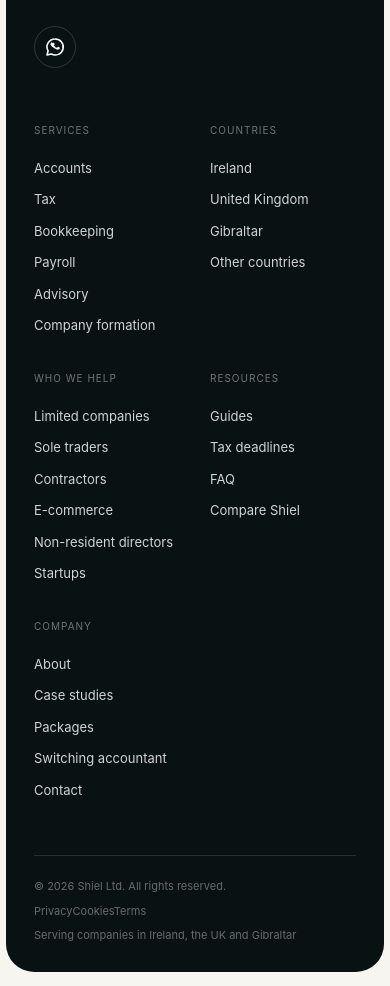
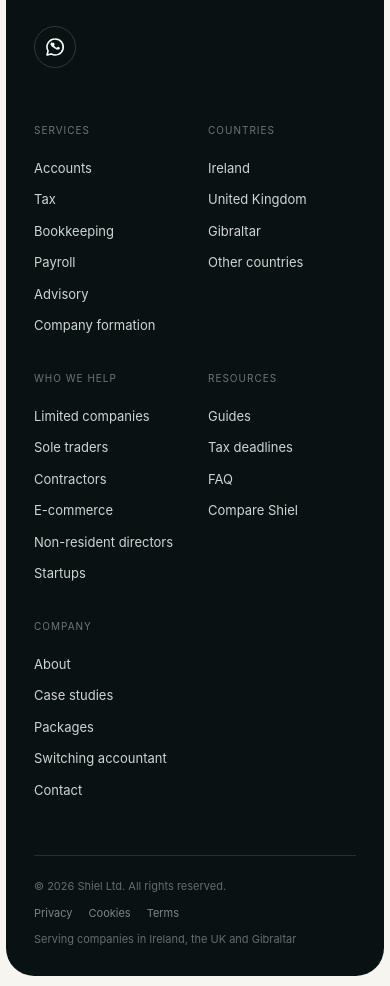
Before and after one commit to victoriashiel/Shiel-ltd, a Next.js app: page /about in a window 390 px wide. Shown: the part 3600-4586 px from the top of the page. Built offline with nearby package versions, Linux system fonts and the light colour scheme; no server answers.

Commit message:
Adapt footer layout for five navigation columns

```diff
--- a/app/globals.css
+++ b/app/globals.css
@@ -197,9 +197,9 @@ h3 { font-size: clamp(1.35rem, 2.1vw, 2rem); }
 .not-found { min-height: 70vh; display: flex; flex-direction: column; align-items: flex-start; justify-content: center; }.not-found h1 { font-size: clamp(3.5rem, 7vw, 7rem); }.not-found > p:not(.eyebrow) { color: var(--muted); font-size: 18px; margin: 25px 0 30px; }
 
 .site-footer { width: min(1540px, calc(100vw - 20px)); margin: 10px auto; background: #081213; color: white; border-radius: 34px; padding: 72px max(28px, calc((100% - var(--page)) / 2)) 28px; }
-.footer-shell { display: grid; grid-template-columns: 1fr 1.4fr; gap: 90px; padding-bottom: 80px; }.site-footer .wordmark { font-size: 28px; }.footer-lead > p { max-width: 430px; color: rgba(255,255,255,.58); font-size: 16px; line-height: 1.55; margin: 28px 0; }
-.footer-columns { display: grid; grid-template-columns: repeat(3,1fr); gap: 30px; }.footer-columns > div { display: flex; flex-direction: column; gap: 12px; font-size: 13px; }.footer-label { color: rgba(255,255,255,.42); text-transform: uppercase; letter-spacing: .1em; font-size: 10px; margin: 0 0 9px; }.footer-columns a { color: rgba(255,255,255,.82); }.footer-columns a:hover { color: #8ed8d1; }
-.footer-bottom { border-top: 1px solid rgba(255,255,255,.12); padding-top: 22px; display: flex; justify-content: space-between; gap: 30px; color: rgba(255,255,255,.38); font-size: 11px; }.footer-bottom p { margin: 0; }
+.footer-shell { display: grid; grid-template-columns: minmax(220px,.8fr) minmax(0,2.2fr); gap: 70px; padding-bottom: 80px; }.site-footer .wordmark { font-size: 28px; }.footer-lead > p { max-width: 430px; color: rgba(255,255,255,.58); font-size: 16px; line-height: 1.55; margin: 28px 0; }
+.footer-columns { display: grid; grid-template-columns: repeat(5,minmax(0,1fr)); gap: 26px; }.footer-columns > div { display: flex; flex-direction: column; gap: 12px; font-size: 13px; min-width: 0; }.footer-label { color: rgba(255,255,255,.42); text-transform: uppercase; letter-spacing: .1em; font-size: 10px; margin: 0 0 9px; }.footer-columns a { color: rgba(255,255,255,.82); }.footer-columns a:hover { color: #8ed8d1; }
+.footer-bottom { border-top: 1px solid rgba(255,255,255,.12); padding-top: 22px; display: grid; grid-template-columns: 1fr auto 1fr; align-items: center; gap: 30px; color: rgba(255,255,255,.38); font-size: 11px; }.footer-bottom p { margin: 0; }.footer-bottom > p:last-child { text-align: right; }.footer-legal-links { display: flex; align-items: center; justify-content: center; gap: 16px; }.footer-legal-links a { color: rgba(255,255,255,.48); }.footer-legal-links a:hover { color: #8ed8d1; }
 
 .reveal { animation-delay: var(--delay, 0ms); }
 @supports (animation-timeline: view()) {
@@ -210,7 +210,7 @@ h3 { font-size: clamp(1.35rem, 2.1vw, 2rem); }
 @media (max-width: 1100px) {
   :root { --page: min(100% - 36px, 1100px); }
   .hero { grid-template-columns: 1fr; padding-top: 85px; }.finance-canvas { min-height: 560px; max-width: 760px; width: 100%; margin: 0 auto; }
-  .dark-panel, .values-panel { grid-template-columns: 1fr; }.split-section { grid-template-columns: 1fr; gap: 60px; }.contact-layout { grid-template-columns: 1fr; }.footer-shell { grid-template-columns: 1fr; }.about-story { grid-template-columns: 1fr; gap: 55px; }
+  .dark-panel, .values-panel { grid-template-columns: 1fr; }.split-section { grid-template-columns: 1fr; gap: 60px; }.contact-layout { grid-template-columns: 1fr; }.footer-shell { grid-template-columns: 1fr; }.footer-columns { grid-template-columns: repeat(3,minmax(0,1fr)); }.about-story { grid-template-columns: 1fr; gap: 55px; }
 }
 
 @media (max-width: 780px) {
@@ -227,7 +227,7 @@ h3 { font-size: clamp(1.35rem, 2.1vw, 2rem); }
   .compact-hero h1, .service-hero h1 { font-size: clamp(3.1rem, 13vw, 5rem); }.directory-row { grid-template-columns: 42px 1fr 22px; gap: 14px; padding: 26px 0; }.directory-summary { grid-column: 2 / -1; }
   .service-detail-grid { grid-template-columns: 1fr; gap: 45px; }.outcome-grid, .principle-grid, .insight-directory { grid-template-columns: 1fr; }.insight-row { border-right: 0; padding: 32px 10px 32px 0; }
   .form-grid.two-col { grid-template-columns: 1fr; gap: 0; }.form-actions { align-items: flex-start; flex-direction: column; }
-  .footer-shell { gap: 55px; padding-bottom: 55px; }.footer-columns { grid-template-columns: 1fr 1fr; row-gap: 35px; }.footer-bottom { flex-direction: column; gap: 8px; }.site-footer { width: calc(100vw - 12px); border-radius: 28px; }
+  .footer-shell { gap: 55px; padding-bottom: 55px; }.footer-columns { grid-template-columns: 1fr 1fr; row-gap: 35px; }.footer-bottom { grid-template-columns: 1fr; gap: 10px; }.footer-bottom > p:last-child { text-align: left; }.footer-legal-links { justify-content: flex-start; flex-wrap: wrap; }.site-footer { width: calc(100vw - 12px); border-radius: 28px; }
 }
 
 @media (prefers-reduced-motion: reduce) {
```
